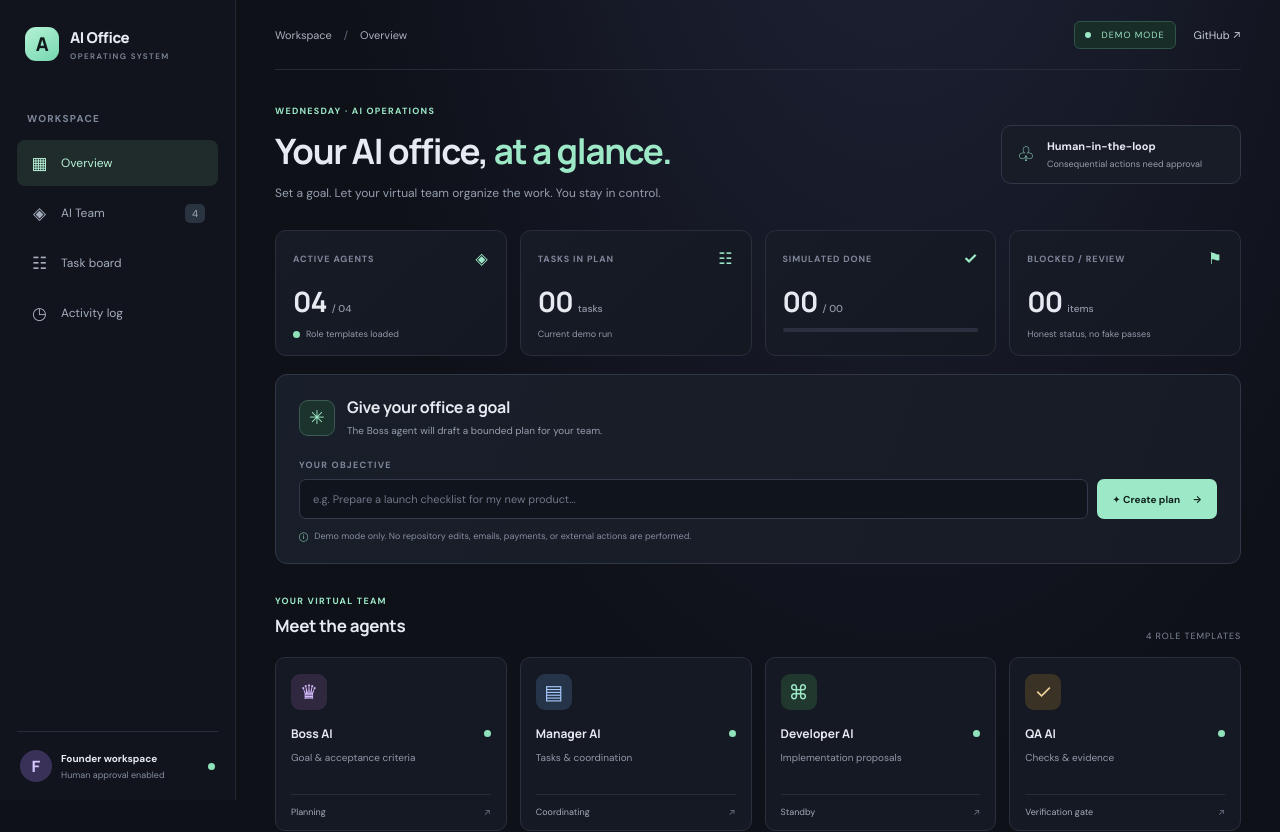
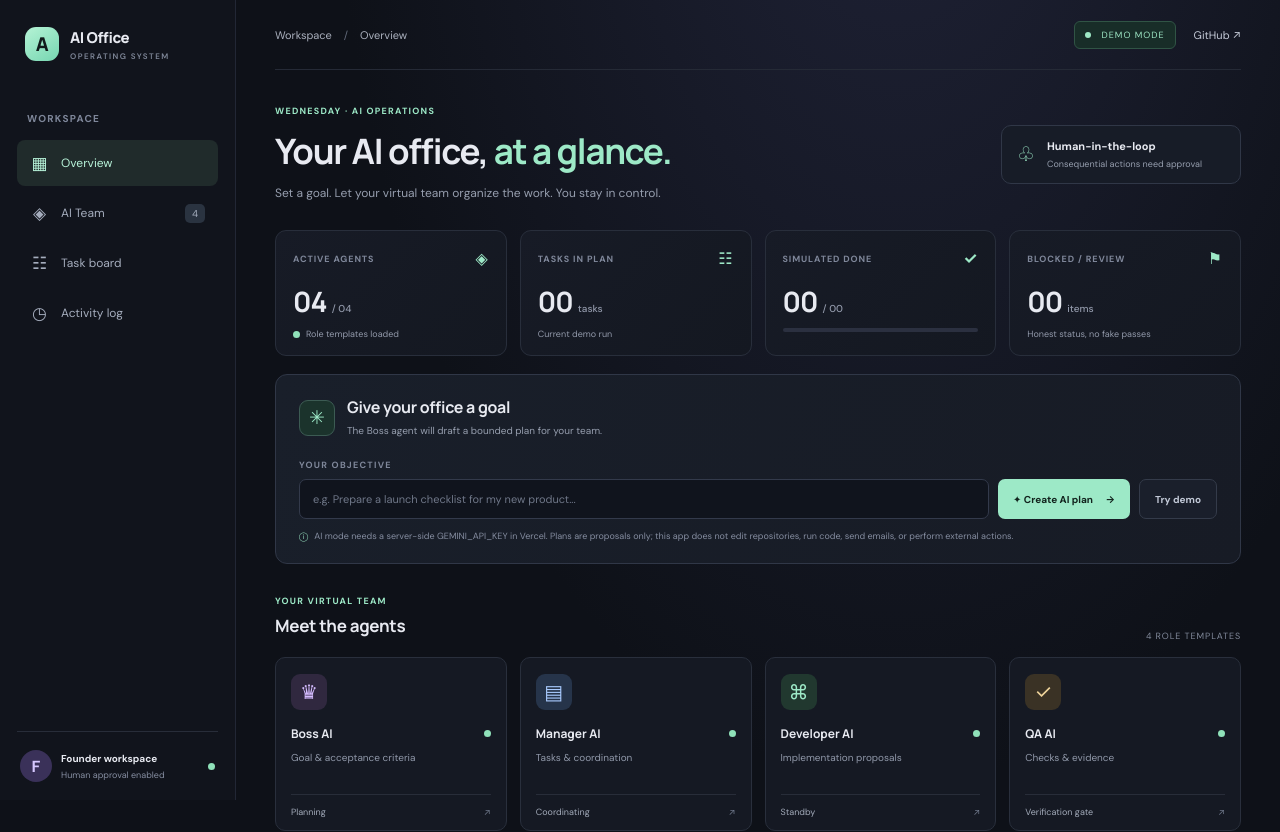
Before and after one commit to smurari229-ai/ai-office-os, a React (Vite) app: page / in a window 1280 px wide. Shown: the top 832 px of the page. Built offline with nearby package versions, Linux system fonts and the light colour scheme.

Commit message:
feat: connect office goal form to server-side AI planner

```diff
--- a/src/App.tsx
+++ b/src/App.tsx
@@ -1,5 +1,5 @@
 import { useEffect, useMemo, useState, type FormEvent } from "react";
-import { planGoal, runDemoStep, summarizeRun, type AgentRole, type OfficeRun, type OfficeTask } from "./workflow";
+import { planGoal, planFromProposal, runDemoStep, summarizeRun, type AgentRole, type OfficeRun, type OfficeTask } from "./workflow";
 
 const AGENTS: { role: AgentRole; icon: string; title: string; description: string; status: string }[] = [
   { role: "Boss", icon: "♛", title: "Boss AI", description: "Goal & acceptance criteria", status: "Planning" },
@@ -29,6 +29,7 @@ export default function App() {
   const [run, setRun] = useState<OfficeRun | null>(() => readSavedRun());
   const [selectedTask, setSelectedTask] = useState<string | null>(null);
   const [notice, setNotice] = useState("");
+  const [isPlanning, setIsPlanning] = useState(false);
 
   useEffect(() => {
     if (run) localStorage.setItem(STORAGE_KEY, JSON.stringify(run));
@@ -38,16 +39,50 @@ export default function App() {
   const summary = useMemo(() => run ? summarizeRun(run) : { total: 0, done: 0, queued: 0, blocked: 0 }, [run]);
   const selected = run?.tasks.find((task) => task.id === selectedTask) ?? run?.tasks[0] ?? null;
 
-  function createPlan(event: FormEvent<HTMLFormElement>) {
+  async function createPlan(event: FormEvent<HTMLFormElement>) {
     event.preventDefault();
+    const requestedGoal = goal.trim();
+    if (!requestedGoal) {
+      setNotice("Please enter a goal before requesting an AI plan.");
+      return;
+    }
+    if (requestedGoal.length > 500) {
+      setNotice("Goal must be 500 characters or fewer.");
+      return;
+    }
+    setIsPlanning(true);
+    setNotice("Asking the configured AI provider for a bounded plan…");
+    try {
+      const response = await fetch("/api/plan", {
+        method: "POST",
+        headers: { "Content-Type": "application/json" },
+        body: JSON.stringify({ goal: requestedGoal }),
+      });
+      const payload = await response.json() as { error?: string; plan?: unknown };
+      if (!response.ok || !payload.plan) {
+        throw new Error(payload.error || "AI plan request failed.");
+      }
+      const planned = planFromProposal(requestedGoal, payload.plan);
+      setRun(planned);
+      setSelectedTask(planned.tasks[0]?.id ?? null);
+      setNotice("AI plan received and validated. These are proposals only; no code or external action was executed.");
+      setGoal("");
+    } catch (error) {
+      setNotice(error instanceof Error ? error.message : "Could not create the AI plan.");
+    } finally {
+      setIsPlanning(false);
+    }
+  }
+
+  function createDemoPlan() {
     try {
       const planned = planGoal(goal);
       setRun(planned);
       setSelectedTask(planned.tasks[0]?.id ?? null);
-      setNotice("Demo plan created. No external tools or AI API were used.");
+      setNotice("Demo plan created locally. No AI API or external tools were used.");
       setGoal("");
     } catch (error) {
-      setNotice(error instanceof Error ? error.message : "Could not create the plan.");
+      setNotice(error instanceof Error ? error.message : "Could not create the demo plan.");
     }
   }
 
@@ -80,7 +115,7 @@ export default function App() {
       </aside>
 
       <main id="home" className="main-content">
-        <header className="topbar"><div className="breadcrumb">Workspace <span>/</span> Overview</div><div className="top-actions"><span className="mode-badge"><i /> DEMO MODE</span><a className="github-link" href="https://github.com/smurari229-ai/ai-office-os" target="_blank" rel="noreferrer">GitHub ↗</a></div></header>
+        <header className="topbar"><div className="breadcrumb">Workspace <span>/</span> Overview</div><div className="top-actions"><span className="mode-badge"><i /> {run?.mode === "ai" ? "AI PLAN" : "DEMO MODE"}</span><a className="github-link" href="https://github.com/smurari229-ai/ai-office-os" target="_blank" rel="noreferrer">GitHub ↗</a></div></header>
         <section id="dashboard" className="welcome-row">
           <div><div className="eyebrow">WEDNESDAY · AI OPERATIONS</div><h1>Your AI office, <em>at a glance.</em></h1><p>Set a goal. Let your virtual team organize the work. You stay in control.</p></div>
           <div className="secure-note"><span>♧</span><div><strong>Human-in-the-loop</strong><small>Consequential actions need approval</small></div></div>
@@ -95,7 +130,7 @@ export default function App() {
 
         <section className="goal-panel">
           <div className="panel-title"><div className="panel-icon">✳</div><div><h2>Give your office a goal</h2><p>The Boss agent will draft a bounded plan for your team.</p></div></div>
-          <form onSubmit={createPlan} className="goal-form"><label htmlFor="goal-input">YOUR OBJECTIVE</label><div className="input-row"><input id="goal-input" value={goal} onChange={(event) => setGoal(event.target.value)} maxLength={500} placeholder="e.g. Prepare a launch checklist for my new product..." /><button className="primary-button" type="submit">✦ Create plan <span>→</span></button></div><div className="form-hint"><span>ⓘ</span> Demo mode only. No repository edits, emails, payments, or external actions are performed.</div></form>
+          <form onSubmit={createPlan} className="goal-form"><label htmlFor="goal-input">YOUR OBJECTIVE</label><div className="input-row"><input id="goal-input" value={goal} onChange={(event) => setGoal(event.target.value)} maxLength={500} placeholder="e.g. Prepare a launch checklist for my new product..." /><button className="primary-button" type="submit" disabled={isPlanning}>{isPlanning ? "Planning…" : "✦ Create AI plan"} <span>→</span></button><button className="secondary-button" type="button" onClick={createDemoPlan} disabled={isPlanning}>Try demo</button></div><div className="form-hint"><span>ⓘ</span> AI mode needs a server-side GEMINI_API_KEY in Vercel. Plans are proposals only; this app does not edit repositories, run code, send emails, or perform external actions.</div></form>
           {notice && <div className="notice" role="status">{notice}</div>}
         </section>
 
```
